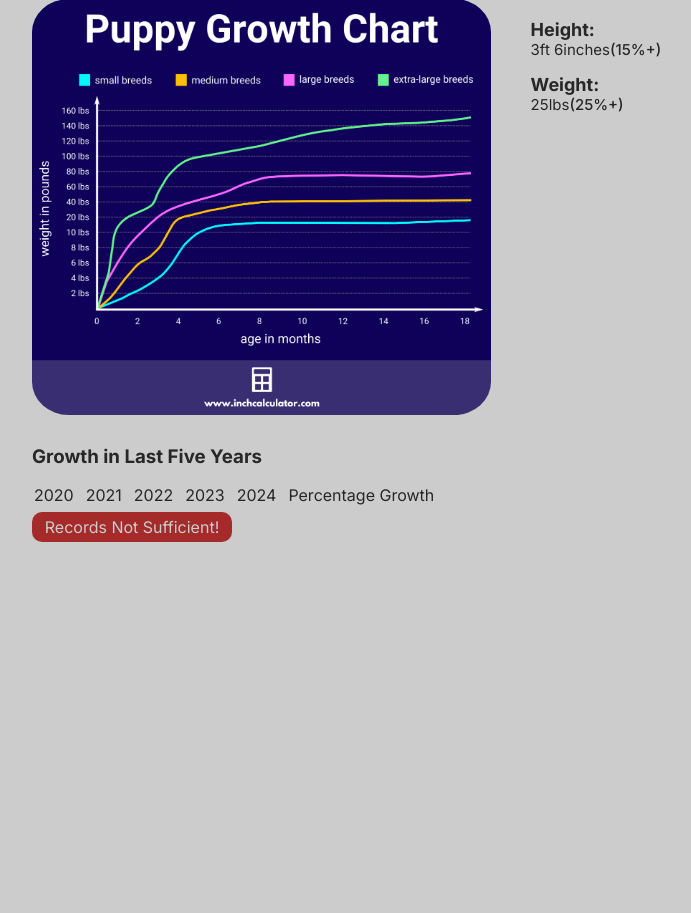
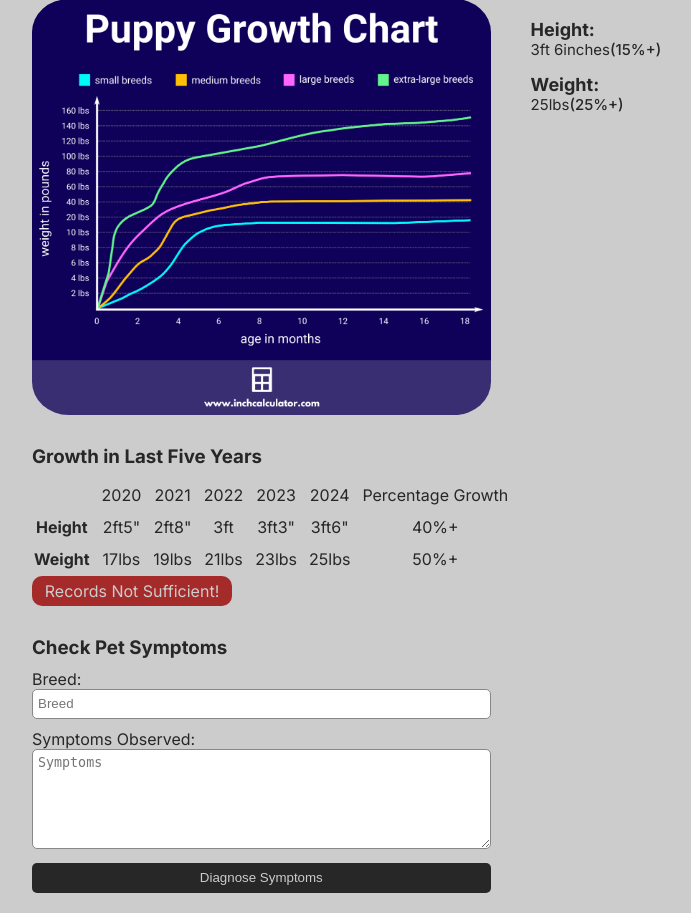
Before and after one commit to CharlesOkechukwu/Happy_pets, a Flask app: page / in a window 1280 px wide. Shown: the part 572-1485 px from the top of the page, without its empty margins (303-994 px from the left). Before the commit the page ends 1114 px from the top, so only its background shows below. Run offline with Flask 3, Linux system fonts and the light colour scheme.

Commit message:
design symptom checker destop and mobile version

```diff
--- a/static/styles/health_tracker.css
+++ b/static/styles/health_tracker.css
@@ -167,6 +167,44 @@ html {
     border-radius: 10px;
 
 }
+
+/* style symptom checker */
+.container .content .symptom-checker {
+    margin-top: 10px;
+    padding: 10px 15px;
+    color: #272727;
+    width: 100%;
+}
+
+/* style symptom checker form, inputs and text-area mobile view*/
+.container .content .symptom-checker form {
+    width: 100%;
+    height: auto;
+}
+
+.container .content .symptom-checker form h3 {
+    margin-bottom: 10px;
+}
+
+.container .content .symptom-checker form input, textarea {
+    width: 100%;
+    height: 30px;
+    margin-bottom: 10px;
+    padding: 5px;
+    border-radius: 5px;
+    border: 1px solid #888888;
+}
+
+.container .content .symptom-checker form button {
+    width: 50%;
+    height: 30px;
+    margin: 5px 25%;
+    background-color: #272727;
+    color: #CCCCCC;
+    border-radius: 5px;
+    border: none;
+}
+
 /* style for destop view health tracker header */
 @media (min-width: 600px) {
     .container .profile-icon {
@@ -265,4 +303,36 @@ html {
     .container .content .growth-tracking h3 {
         margin-top: 30px;
     }
+
+    .container .content .symptom-checker form label {
+        width: 100%;
+    }
+    /* style symptom checker form input, textarea and button desktop version */
+    .container .content .symptom-checker form input {
+        width: 50%;
+        height: 30px;
+        margin-bottom: 10px;
+        padding: 5px;
+        border-radius: 5px;
+        border: 1px solid #888888;
+    }
+
+    .container .content .symptom-checker form textarea {
+        width: 50%;
+        height: 100px;
+        margin: 0;
+        padding: 5px;
+        border-radius: 5px;
+        border: 1px solid #888888;
+    }
+
+    .container .content .symptom-checker form button {
+        width: 50%;
+        height: 30px;
+        margin: 10px 0;
+        background-color: #272727;
+        color: #CCCCCC;
+        border-radius: 5px;
+        border: none;
+    }
 }
--- a/templates/health_tracker.html
+++ b/templates/health_tracker.html
@@ -73,6 +73,7 @@
                     <h3 class="table-title">Growth in Last Five Years</h3>
                     <table class="med-conditions">
                         <tr>
+                            <td></td>
                             <td>2020</td>
                             <td>2021</td>
                             <td>2022</td>
@@ -80,8 +81,36 @@
                             <td>2024</td>
                             <td>Percentage Growth</td>
                         </tr>
+                        <tr>
+                            <td style="font-style:bold; font-weight:700;">Height</td>
+                            <td>2ft5"</td>
+                            <td>2ft8"</td>
+                            <td>3ft</td>
+                            <td>3ft3"</td>
+                            <td>3ft6"</td>
+                            <td>40%+</td>
+                        </tr>
+                        <tr>
+                            <td style="font-style:bold; font-weight:700;">Weight</td>
+                            <td>17lbs</td>
+                            <td>19lbs</td>
+                            <td>21lbs</td>
+                            <td>23lbs</td>
+                            <td>25lbs</td>
+                            <td>50%+</td>
+                        </tr>
                     </table>
                     <p class="info">Records Not Sufficient!</p>
+                </div>
+                <div class="symptom-checker">
+                    <form>
+                        <h3> Check Pet Symptoms</h3>
+                        <label for="breed">Breed:</label><br>
+                        <input type="text" id="breed" name="breed" placeholder="Breed"><br>
+                        <label for="symptoms">Symptoms Observed:</label><br>
+                        <textarea id="symptoms" name="symptoms" placeholder="Symptoms"></textarea><br>
+                        <button type="submit">Diagnose Symptoms</button>
+                    </form>
                 </div>
             </div>
         </div>
```
